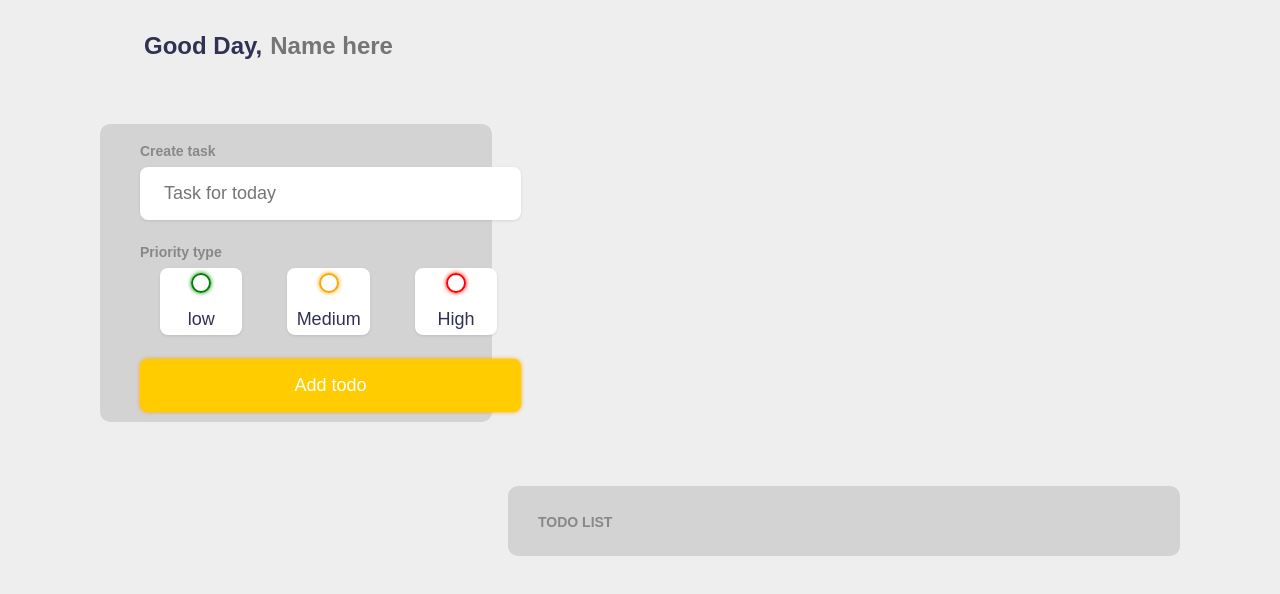
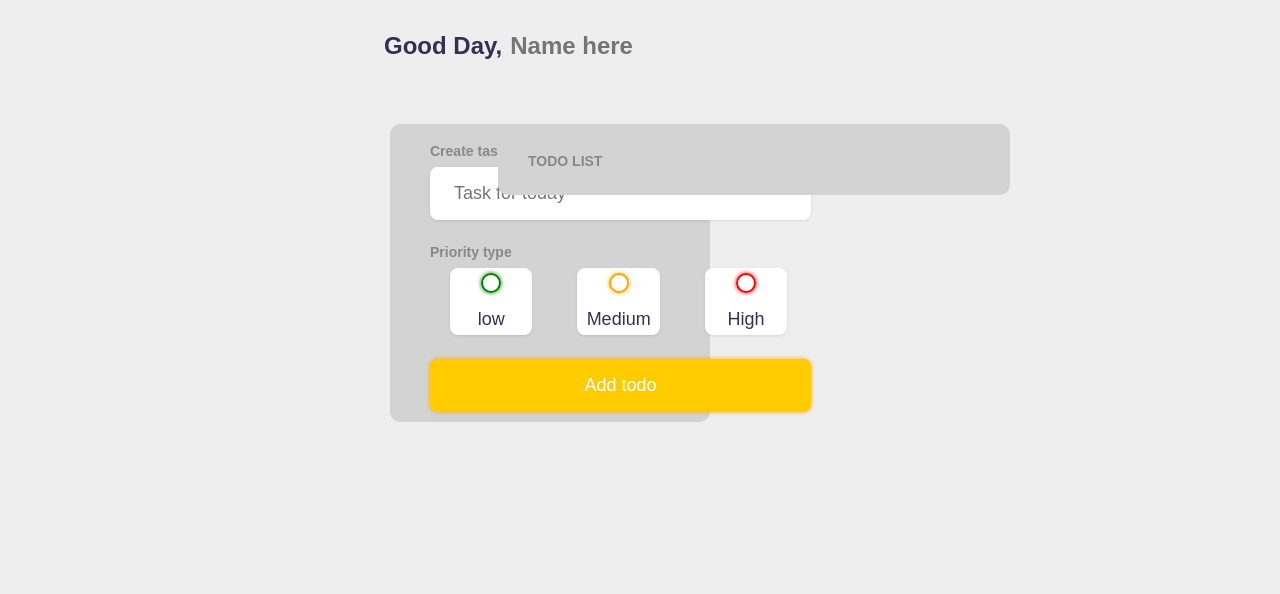
Before and after one commit to MrkGtdl/vuejs-todo, a Vue app: page / in a window 1280 px wide. Shown: the top 594 px of the page. Built offline with nearby package versions, Linux system fonts and the light colour scheme.

Commit message:
update commit

```diff
--- a/src/App.vue
+++ b/src/App.vue
@@ -54,7 +54,8 @@ onMounted(() => {
 			</h2>
 		</section>
 
-		<section class="create-todo">
+    <div>
+      <section class="create-todo">
 			<form id="new-todo-form" @submit.prevent="addTodo">
 				<h4>Create task</h4>
 				<input
@@ -127,6 +128,8 @@ onMounted(() => {
 				</div>
 			</div>
 		</section>
+    </div>
+
 
 	</main>
 </template>
--- a/src/main.css
+++ b/src/main.css
@@ -39,7 +39,7 @@ body {
 section {
 	margin-top: 2rem;
 	margin-bottom: 2rem;
-	padding-left: 1.5rem;
+	padding-left: 16.5rem;
 	padding-right: 1.5em;
 }
 
@@ -160,13 +160,15 @@ input:checked ~ .bubble::after {
 }
 
 .create-todo{
-	width: 35%;
+	width: 25%;
 	display: flex;
     float: left;
 	background: lightgray;
 	border-radius: 10px;
 	padding: 0;
 	justify-content: space-evenly;
+	position: absolute;
+    left: 370px;
 }
 
 .create-todo .options label div {
@@ -194,11 +196,13 @@ input:checked ~ .bubble::after {
 }
 
 .todo-list{
-	width: 60%;
+	width: 40%;
 	float: right;
 	background: lightgray;
     padding: 10px;
 	border-radius: 10px;
+	position: absolute;
+    right: 250px;
 }
 
 .todo-list .list {
```
